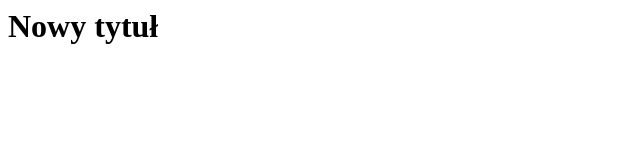
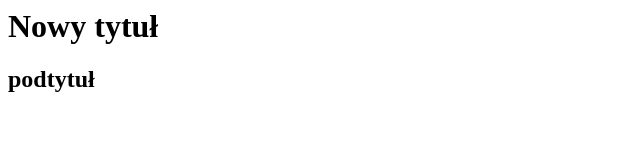
Before and after one commit to rodos-scy/project_two, a plain HTML site: page index.html in a window 1280 px wide. Shown: the whole page, without its empty margins (0-640 px from the left). Drawn offline with Linux system fonts and the light colour scheme.

Commit message:
add subtitle

```diff
--- a/index.html
+++ b/index.html
@@ -1,3 +1,4 @@
 <html>
     <h1>Nowy tytuł</h1>
+    <h2>podtytuł</h2>
 </html>
```
